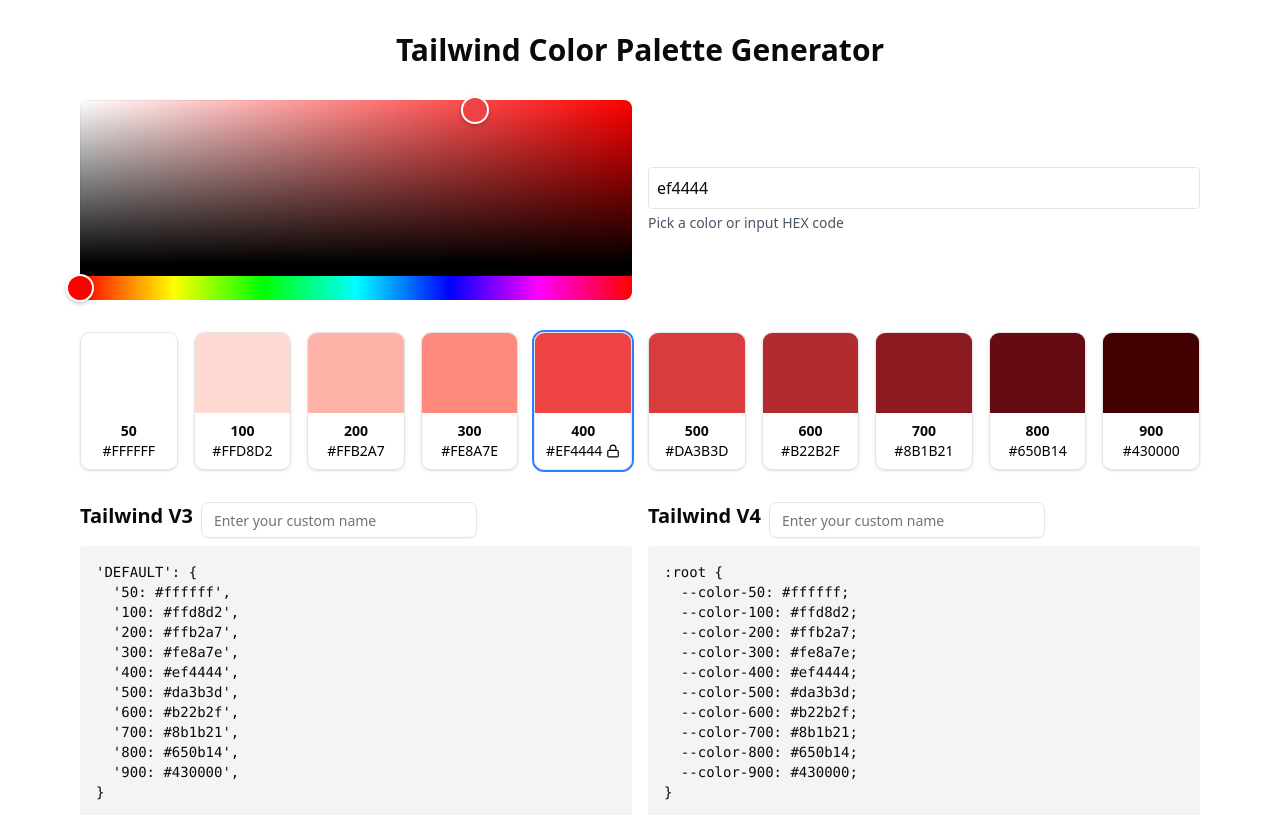
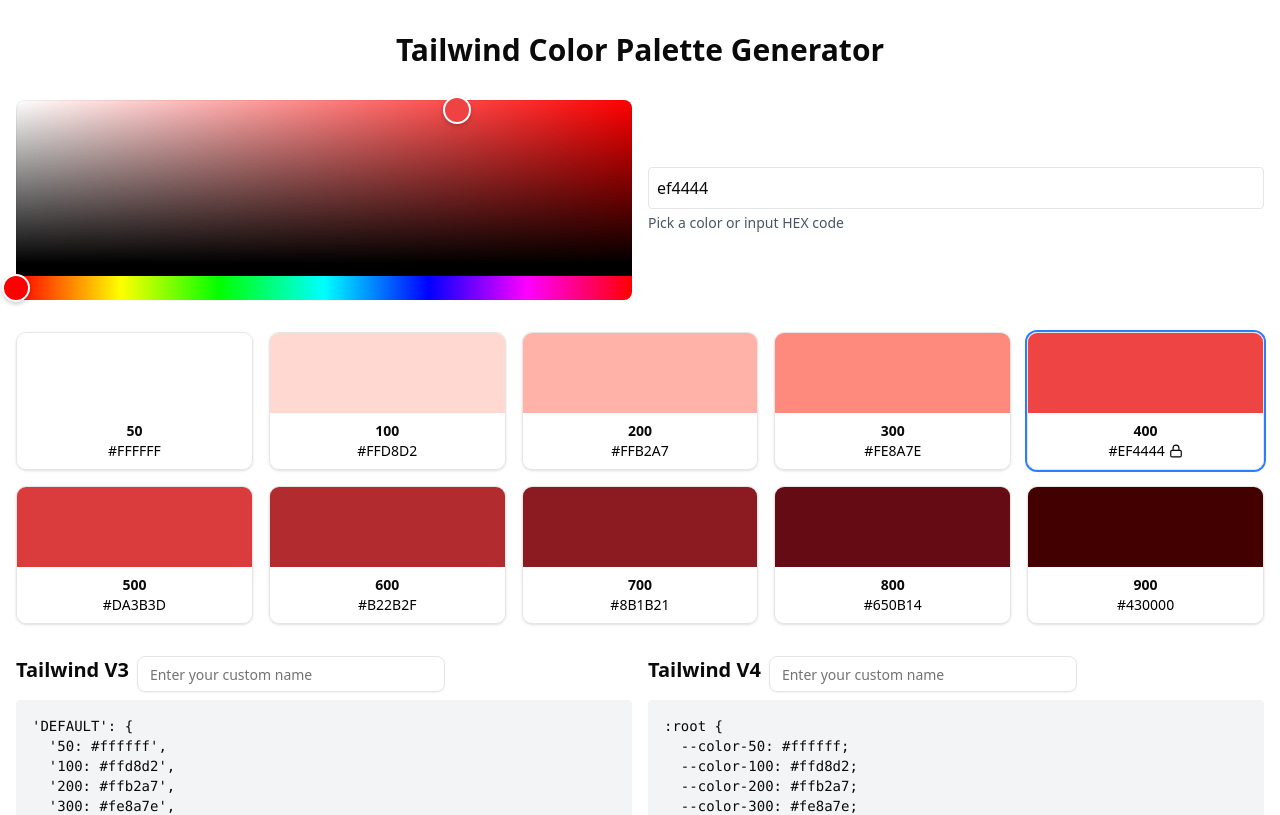
Before and after one commit to Sanchitbajaj02/tailwind-colorgen, a Next.js app: page / in a window 1280 px wide. Shown: the top 815 px of the page. Built offline with nearby package versions, Linux system fonts and the light colour scheme.

Commit message:
make color picker in a directory

```diff
--- a/src/app/page.tsx
+++ b/src/app/page.tsx
@@ -2,12 +2,12 @@
 
 export default function Home() {
   return (
-    <main className="px-4 py-8 max-w-6xl mx-auto">
-      <h1 className="text-3xl font-extrabold text-center">
+    <main className="px-4 py-8 max-w-7xl mx-auto">
+      <h1 className="text-3xl font-extrabold text-center mb-8">
         Tailwind Color Palette Generator
       </h1>
 
-      <ColorPicker />;
+      <ColorPicker />
     </main>
   );
 }
--- a/src/components/copy-tooltip.tsx
+++ b/src/components/color-picker/copy-tooltip.tsx
@@ -1,4 +1,4 @@
-import React, { useState } from "react";
+import React from "react";
 
 import {
   Tooltip,
@@ -6,7 +6,10 @@
   TooltipTrigger,
 } from "@/components/ui/tooltip";
 import { LockIcon } from "lucide-react";
-import { toast } from "sonner"
+import { toast } from "sonner";
+
+import { useCopyToClipboard } from "@/hooks/use-copy-to-clipboard";
+
 interface CopyTooltipType {
   colorNumberKey: string;
   hex: string;
@@ -20,37 +23,34 @@
   closestIndex,
   index,
 }: CopyTooltipType) {
-  const [copied, setCopied] = useState(false);
+  const onSuccessCopy = () => {
+    toast.success(`${hex.toUpperCase()} has been copied to clipboard`);
+  };
 
-  const copyColorToClipboard = async () => {
-    try {
-      setCopied(true);
+  const { isCopied, copyToClipboard } = useCopyToClipboard({
+    onCopy: onSuccessCopy,
+  });
 
-      await navigator.clipboard.writeText(hex.toUpperCase());
-      setTimeout(() => setCopied(false), 1000);
-
-      toast.success(`${hex.toUpperCase()} has been copied to clipboard`)
-    } catch (error) {
-      console.log(error);
-    }
-  };
   return (
     <Tooltip>
       <TooltipTrigger
         className={`rounded-lg overflow-hidden shadow border cursor-pointer ${
           index === closestIndex ? "ring-2 ring-blue-500" : ""
         }`}
-        onClick={copyColorToClipboard}
+        onClick={() => copyToClipboard(hex.toUpperCase())}
       >
         <div className="h-20" style={{ backgroundColor: hex }}></div>
         <div className="p-2 text-center">
           <div className="text-sm font-semibold">{colorNumberKey}</div>
           <div className="text-sm text-black flex gap-1 items-center justify-center">
-            {hex.toUpperCase()} {index === closestIndex && <LockIcon size={14} />}
+            {hex.toUpperCase()}{" "}
+            {index === closestIndex && <LockIcon size={14} />}
           </div>
         </div>
       </TooltipTrigger>
-      <TooltipContent>{copied ? "Copied!" : `Copy ${hex.toUpperCase()}`}</TooltipContent>
+      <TooltipContent>
+        {isCopied ? "Copied!" : `Copy ${hex.toUpperCase()}`}
+      </TooltipContent>
     </Tooltip>
   );
 }
--- a/src/components/color-picker.tsx
+++ b/src/components/color-picker/index.tsx
@@ -4,8 +4,8 @@
 import { useState, useMemo } from "react";
 import { HexColorInput, HexColorPicker } from "react-colorful";
 import chroma from "chroma-js";
-import { Input } from "./ui/input";
-import CopyTooltip from "./copy-tooltip";
+import { Input } from "@/components/ui/input";
+import CopyTooltip from "@/components/color-picker/copy-tooltip";
 
 export default function ColorPicker() {
   const [color, setColor] = useState("#ef4444");
@@ -60,8 +60,8 @@
   );
 
   return (
-    <>
-      <div className="grid grid-cols-1 md:grid-cols-2 gap-4 items-center my-8 w-full">
+    <section className="space-y-8">
+      <div className="grid grid-cols-1 md:grid-cols-2 gap-4 items-center w-full">
         <HexColorPicker color={color} onChange={setColor} style={{width: "100%"}} />
         <div>
           <HexColorInput
@@ -75,7 +75,7 @@
         </div>
       </div>
 
-      <div className="grid grid-cols-2 sm:grid-cols-5 xl:grid-cols-10 gap-4">
+      <div className="grid grid-cols-2 sm:grid-cols-5 gap-4">
         {Object.entries(palette).map(([key, hex], index) => (
           <CopyTooltip
             key={key}
@@ -87,7 +87,7 @@
         ))}
       </div>
 
-      <section className="mt-8 grid grid-cols-2 gap-4">
+      <section className="grid grid-cols-1 md:grid-cols-2 gap-4 items-center w-full">
         <article>
           <div className="flex flex-col md:flex-row gap-2 mb-2">
             <h2 className="text-xl font-semibold">Tailwind V3</h2>
@@ -130,6 +130,6 @@
           </pre>
         </article>
       </section>
-    </>
+    </section>
   );
 }
```
